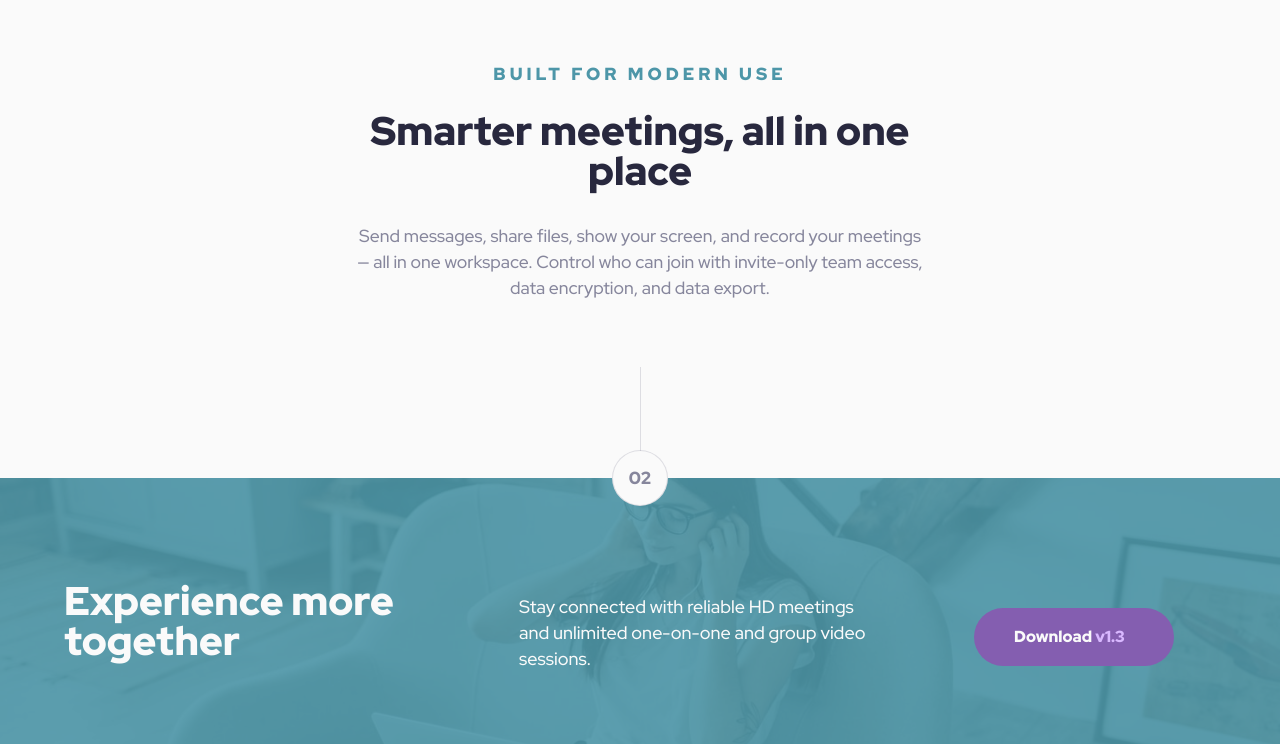
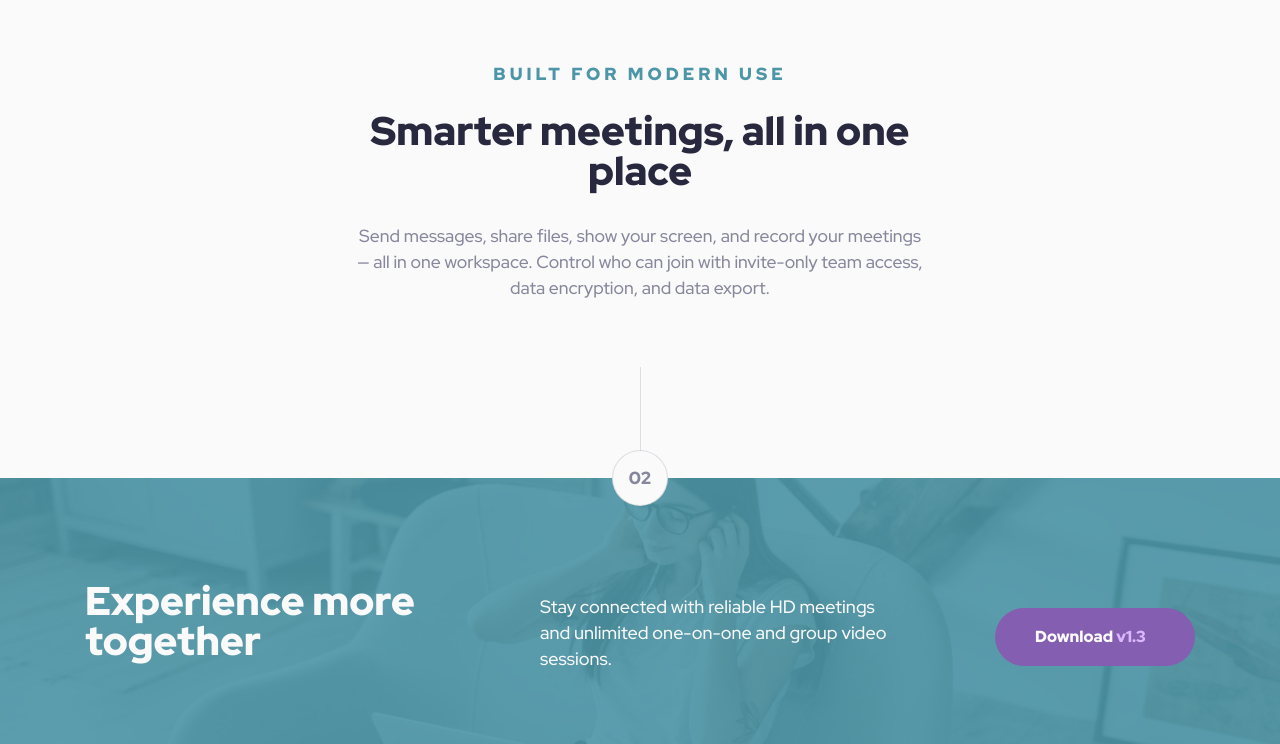
Before and after one commit to solvman/meet-landing-page, a plain HTML site: page index.html in a window 1280 px wide. Shown: the part 989-1733 px from the top of the page. Drawn offline with Linux system fonts and the light colour scheme.

Commit message:
Refactor footer styles for responsive design

```diff
--- a/style.css
+++ b/style.css
@@ -402,9 +402,14 @@ footer {
     right: -3%;
   }
 
+  .footer-background {
+    display: flex;
+    justify-content: center;
+  }
+
   .footer__content {
     margin-inline: 5vw;
-    max-width: 1110px;
+    width: min(1110px, 100%);
     flex-direction: row;
     align-items: center;
     justify-content: space-between;
```
